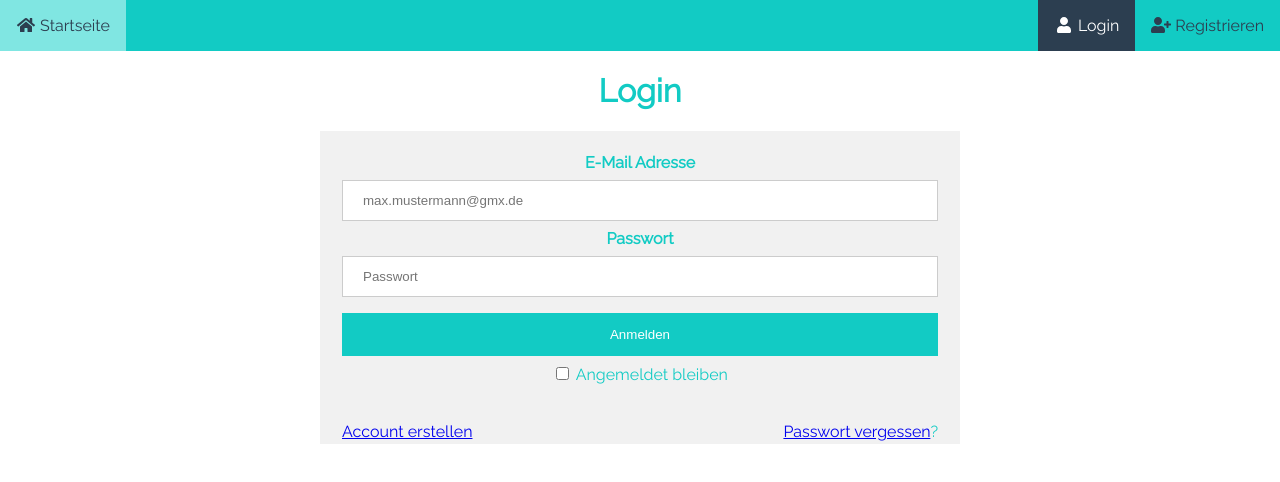
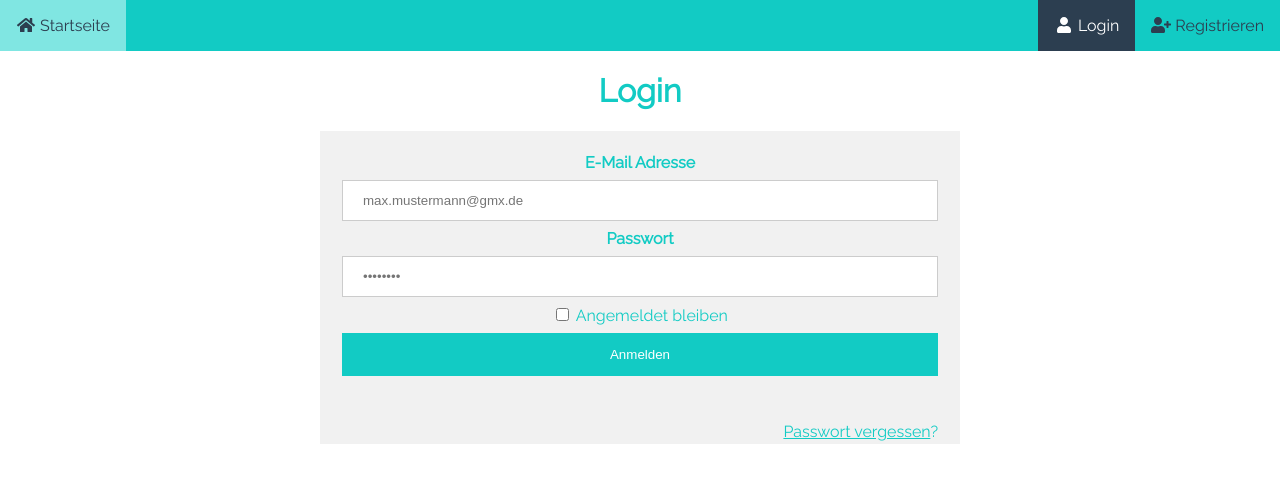
Before and after one commit to NeighborhoodAid/frontend, a Vue app: page /login in a window 1280 px wide. Shown: the top 482 px of the page. Built offline with nearby package versions, Linux system fonts and the light colour scheme.

Commit message:
Remove unnecessary buttons from login and register view

```diff
--- a/src/views/BuyList.vue
+++ b/src/views/BuyList.vue
@@ -1,6 +1,6 @@
 <template>
     <div class="list">
-        <h1>Einkaufliste erstellen</h1>
+        <h1>Einkaufliste erledigen</h1>
 
         <ul id="list">
             <li v-for="(product, index) in products" :class="checkedProducts.includes(product) ? 'checked' : '' " :key="index" v-on:click="checkItem(product)">
--- a/src/views/Login.vue
+++ b/src/views/Login.vue
@@ -8,17 +8,16 @@
                 <input v-model="email" type="text" placeholder="max.mustermann@gmx.de" name="email" required>
 
                 <label for="psw"><b>Passwort</b></label>
-                <input v-model="password" type="password" placeholder="Passwort" name="psw" required>
+                <input v-model="password" type="password" placeholder="••••••••" name="psw" required>
 
-                <button type="submit">Anmelden</button>
                 <label>
                     <input v-model="stayLoggedIn" type="checkbox" checked="checked" name="remember"> Angemeldet bleiben
                 </label>
+                <button type="submit">Anmelden</button>
             </div>
 
             <div class="container" style="background-color:#f1f1f1">
                 <span class="psw"><a href="#">Passwort vergessen</a>?</span>
-                <span class="register"><a href="/register">Account erstellen</a></span>
             </div>
 
         </form>
@@ -93,6 +92,10 @@ export default Vue.extend({
     span.psw {
       float: right;
       margin-bottom: 3px;
+
+      a {
+        color: inherit;
+      }
     }
 
     span.register {
--- a/src/views/Register.vue
+++ b/src/views/Register.vue
@@ -11,18 +11,13 @@
                 <input type="text" placeholder="+49 1234 1234567" id="phone" required>
 
                 <label for="password"><b>Passwort wählen</b></label>
-                <input type="password" placeholder="correct horse battery staple" id="password" required>
+                <input type="password" placeholder="••••••••" id="password" required>
 
                 <input type="checkbox" id="acceptEulaPrivacy" required>
                 <label for="acceptEulaPrivacy"> Ich akzeptiere die Nutzungsbedingungen und die Datenschutzerklärung</label>
 
                 <button type="submit">Registrieren</button>
             </div>
-
-            <div class="container" style="background-color:#f1f1f1">
-                <span class="login"><a href="/login">Login</a></span>
-            </div>
-
         </form>
 
         <div class="container" v-else>
@@ -87,11 +82,6 @@
         border: 3px solid #f1f1f1;
     }
 
-    span.login {
-        float: right;
-        margin-bottom: 3px;
-    }
-
     /* Change styles for span and cancel button on extra small screens */
     @media screen and (max-width: 300px) {
         span.login {
```
